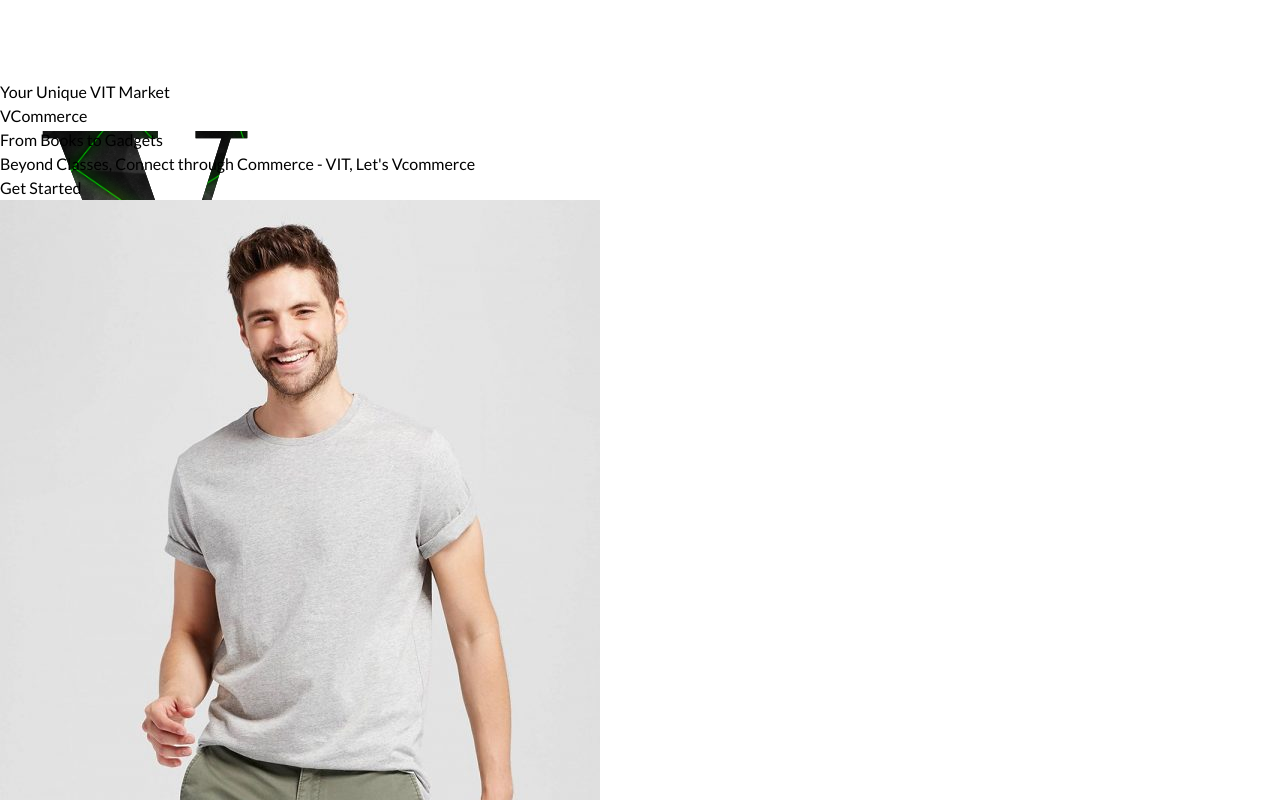
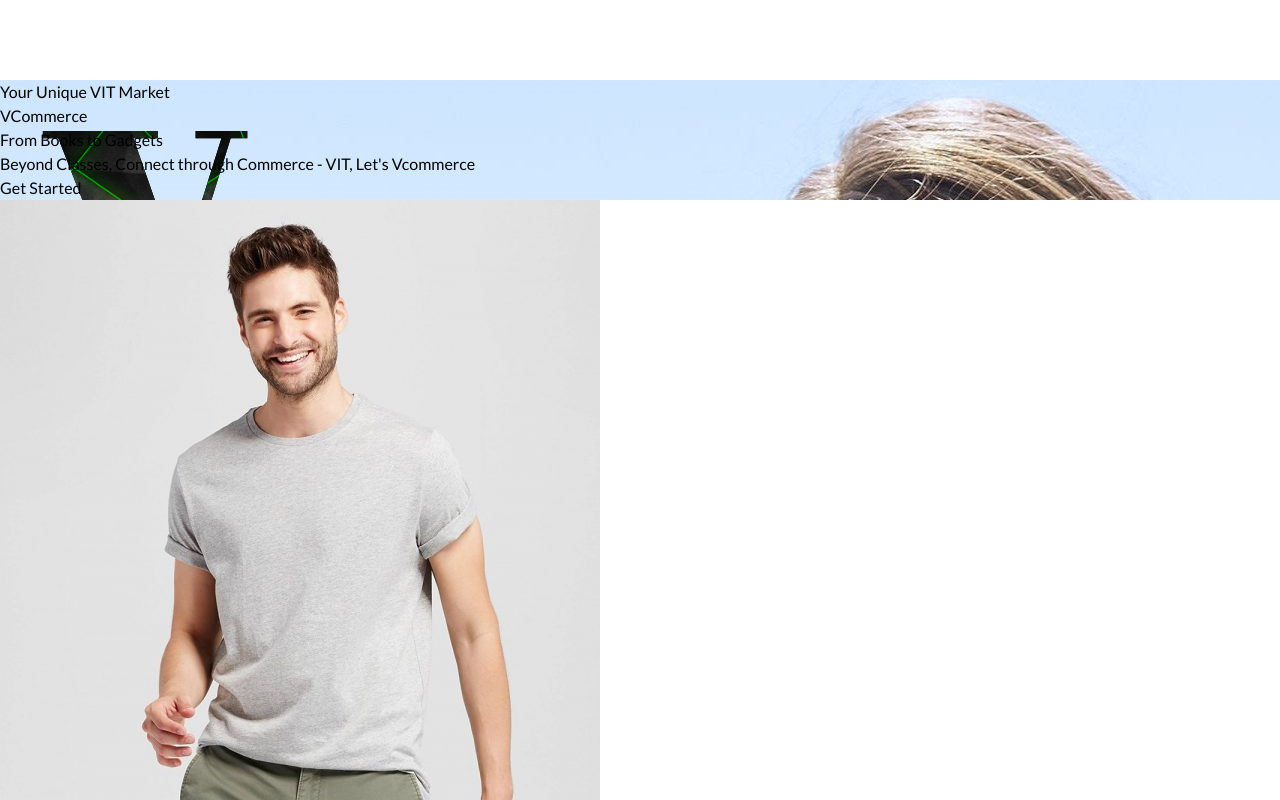
Before and after one commit to ArnabBanik-repo/vcommerce, a React (Vite) app in the folder frontend/: page / in a window 1280 px wide. Shown: the top 800 px of the page. Built offline with nearby package versions, Linux system fonts and the light colour scheme; no server answers.

Commit message:
Changed image imports

```diff
--- a/frontend/src/components/HomeHero.jsx
+++ b/frontend/src/components/HomeHero.jsx
@@ -1,11 +1,10 @@
 import React from "react";
 import { Link } from "react-router-dom";
-
-<script src="https://unpkg.com/typewriter-effect@latest/dist/core.js"></script>;
+import BgImage from '../assets/backhero.jpg';
 
 const HomeHero = () => {
   return (
-    <div className="bg-[url('./backhero.jpg')] bg-no-repeat bg-cover">
+    <div className="bg-no-repeat bg-cover" style={{backgroundImage: `url(${BgImage})`}}>
       <div className="max-w-[650px] mx-16 h-screen flex flex-col justify-center">
         <p className="text-black font-bold p-2 md:text-4xl sm:text-3xl text-xl pl-20">
           Your Unique VIT Market
--- a/frontend/src/components/User.jsx
+++ b/frontend/src/components/User.jsx
@@ -2,6 +2,7 @@ import React, { useState } from 'react';
 import { MdEditNote } from "react-icons/md";
 import EditUser from './EditUser';
 import ChangePassword from './ChangePassword';
+import UserInfoBack from '../assets/userinfoback.jpg'
 
 const User = ({ user }) => {
 
@@ -21,7 +22,7 @@ const User = ({ user }) => {
 
   return (
     <div className="w-full" >
-      <div className="relative w-full h-96 grid place-items-center text-center bg-cover bg-center" style={{backgroundImage: 'linear-gradient(rgba(0, 0, 0, 0.527),rgba(0, 0, 0, 0.5)) ,url("./userinfoback.jpg")', zIndex: -3}}>
+      <div className="relative w-full h-96 grid place-items-center text-center bg-cover bg-center" style={{ backgroundImage: `linear-gradient(rgba(0, 0, 0, 0.527),rgba(0, 0, 0, 0.5)), url(${UserInfoBack})`, zIndex: -3 }}>
         <h1 className="font-bold text-4xl md:text-5xl text-white">
           {user && user.first_name.toUpperCase()} {user && user.last_name.toUpperCase()}
         </h1>
```
Also changed, not shown: frontend/src/assets/backhero.jpg (renamed from frontend/public/backhero.jpg), frontend/src/assets/userinfoback.jpg (renamed from frontend/public/userinfoback.jpg).
